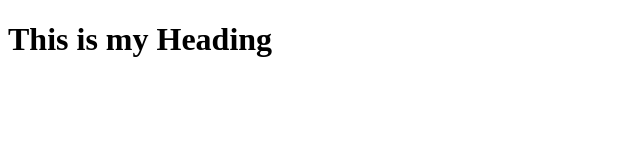
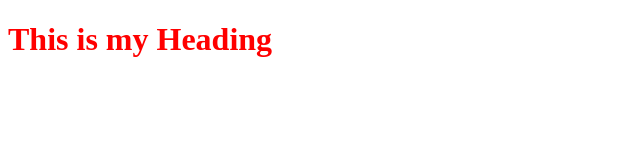
Before and after one commit to priyadarshi1998/Banking-App, a plain HTML site: page index.html in a window 1280 px wide. Shown: the whole page, without its empty margins (0-640 px from the left). Drawn offline with Linux system fonts and the light colour scheme.

Commit message:
Added style in header

```diff
--- a/index.html
+++ b/index.html
@@ -4,8 +4,9 @@
     <meta charset="UTF-8">
     <meta name="viewport" content="width=device-width, initial-scale=1.0">
     <title>Document</title>
+    <link rel="stylesheet" href="style.css">
 </head>
 <body>
-    <h1>This is my Heading</h1>
+    <h1 class="header">This is my Heading</h1>
 </body>
 </html>
--- /dev/null
+++ b/style.css
@@ -0,0 +1,3 @@
+.header{
+    color: red;
+}
```
